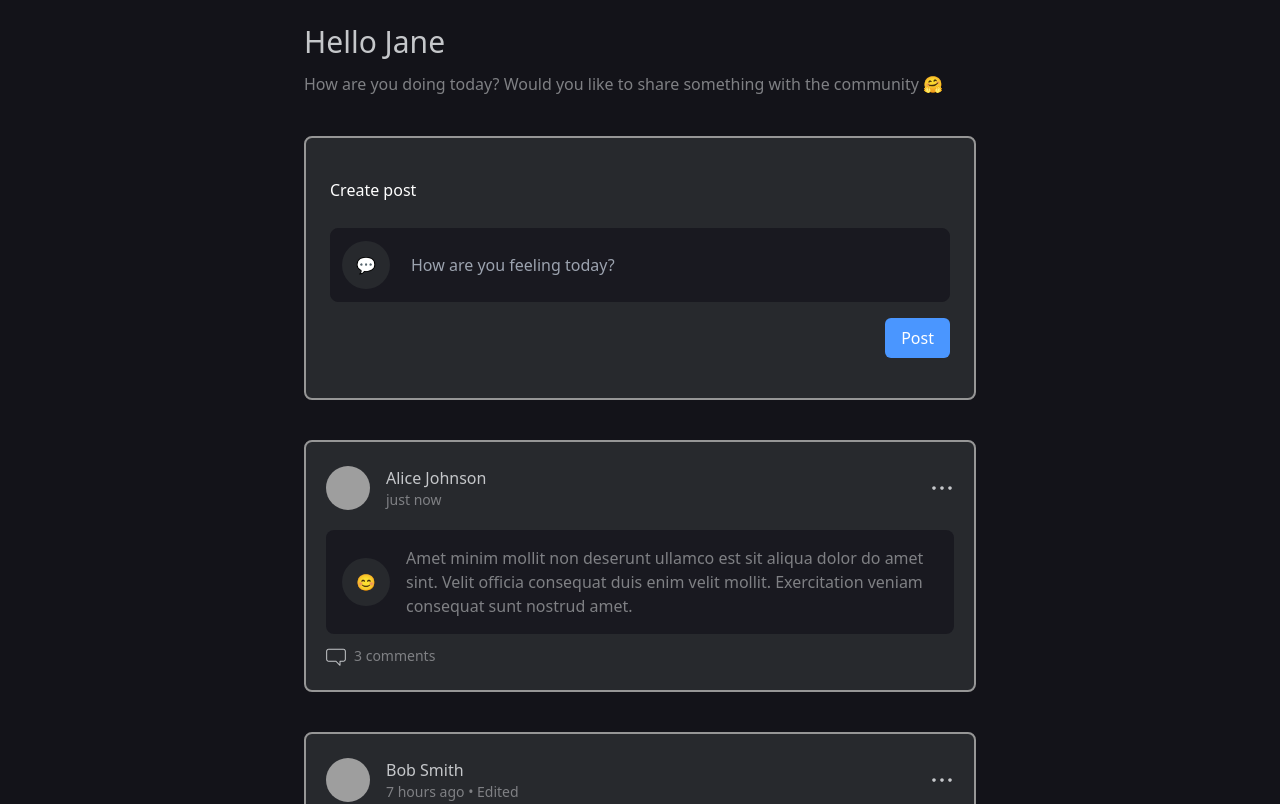
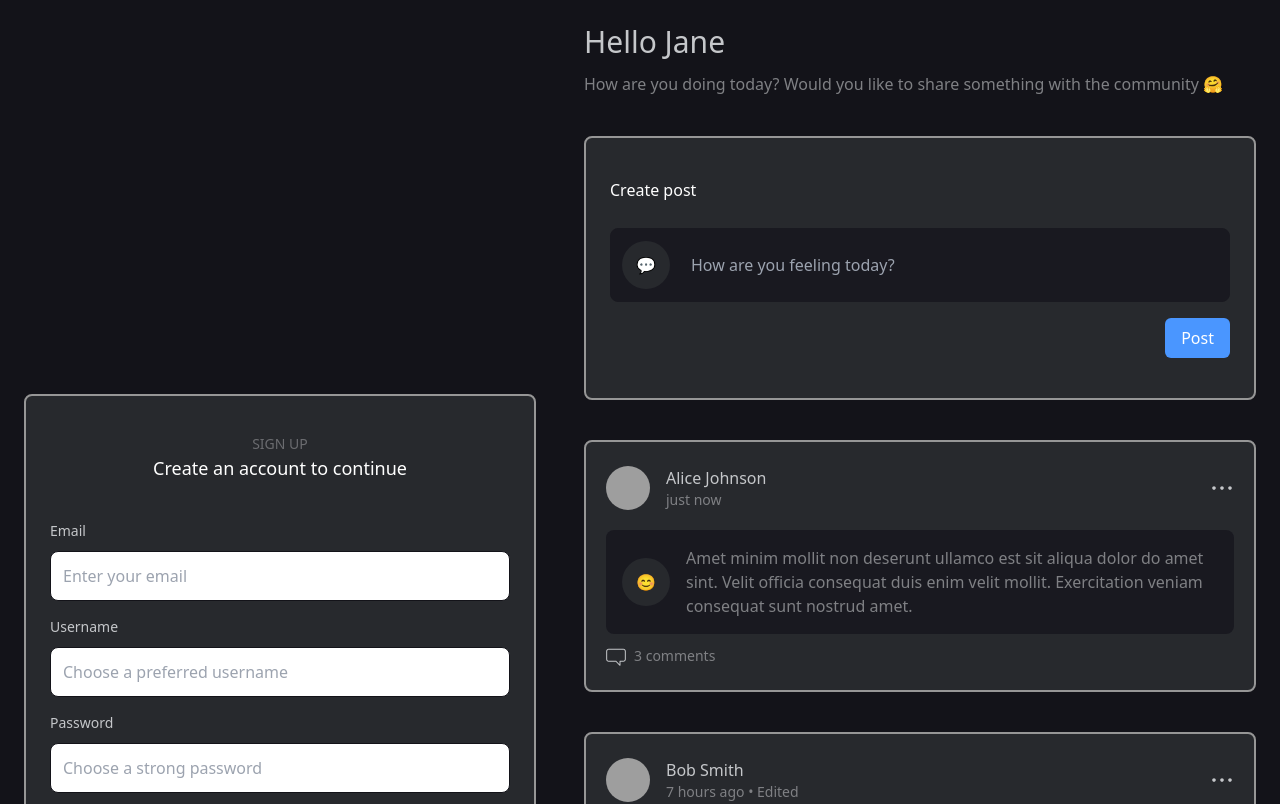
Before and after one commit to Ashish-AI/atlys-frontend-assignment, a React (Create React App) app: page /signup in a window 1280 px wide. Shown: the top 804 px of the page. Built offline with nearby package versions, Linux system fonts and the light colour scheme; grey boxes are pictures that could not be loaded.

Commit message:
feat: add react-router-dom

```diff
--- a/package.json
+++ b/package.json
@@ -12,6 +12,7 @@
     "@types/react-dom": "^18.3.0",
     "react": "^18.3.1",
     "react-dom": "^18.3.1",
+    "react-router-dom": "^6.25.1",
     "react-scripts": "5.0.1",
     "typescript": "^4.9.5",
     "web-vitals": "^2.1.4"
--- a/src/App.tsx
+++ b/src/App.tsx
@@ -1,15 +1,25 @@
 import React from "react";
 import "./App.css";
-
 import Login from "./pages/Login";
-import SignUp from "./pages/Signup";
 import Home from "./pages/Home";
+import {
+  BrowserRouter as Router,
+  Route,
+  Routes,
+  Navigate,
+} from "react-router-dom";
+import Signup from "./pages/Signup";
 
 function App() {
   return (
     <div className=" bg-dark flex items-center justify-center min-h-screen ">
-      {/* <Login /> */}
-      {/* <SignUp /> */}
+      <Router>
+        <Routes>
+          <Route path="/" element={<Navigate to="/home" />} />
+          <Route path="/login" element={<Login />} />
+          <Route path="/signup" element={<Signup />} />
+        </Routes>
+      </Router>
       <Home />
     </div>
   );
--- a/src/components/AddPost.tsx
+++ b/src/components/AddPost.tsx
@@ -36,7 +36,6 @@ export const AddPost = () => {
       <div className="flex items-center mb-2">
         <div className="w-full relative">
           {" "}
-          {/* Add relative here */}
           <Input
             placeholder="How are you feeling today?"
             type="text"
```
Also changed, not shown: 1 other file (tests, documents, lock files or other folders).
